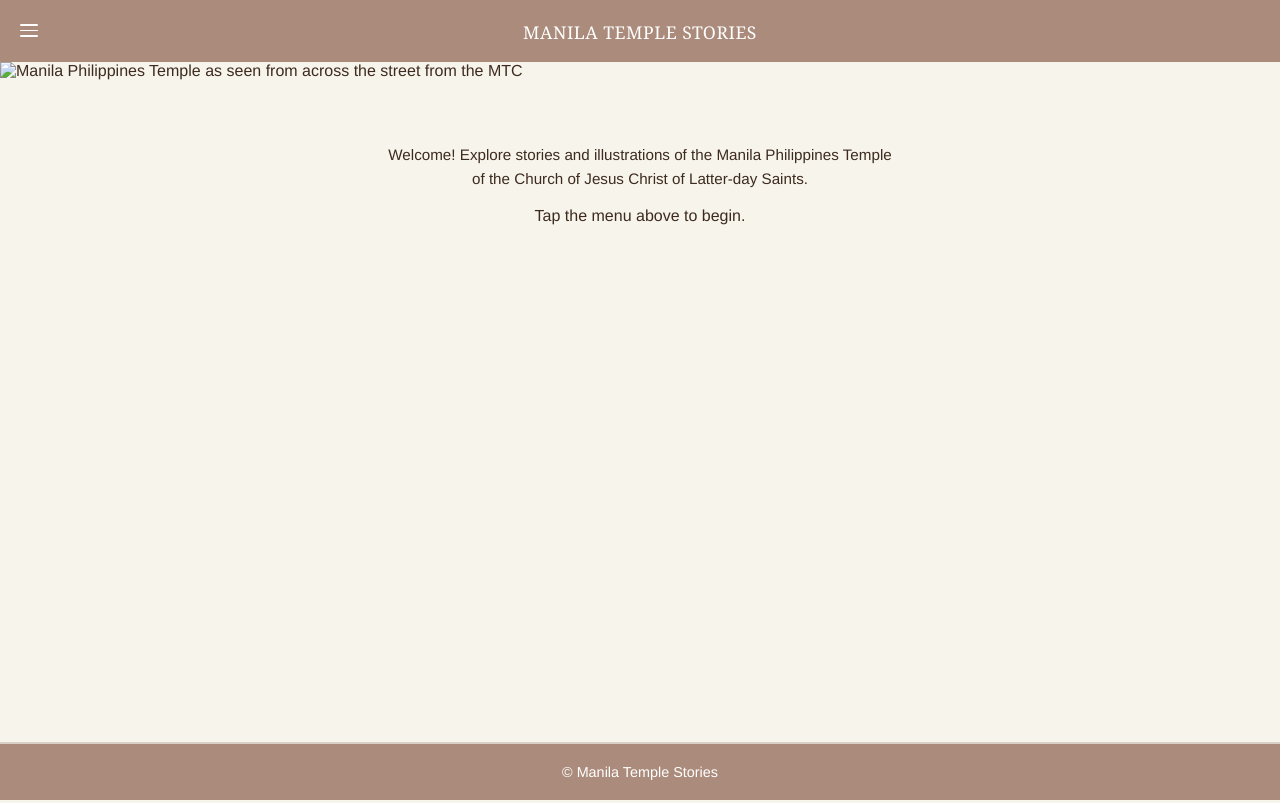
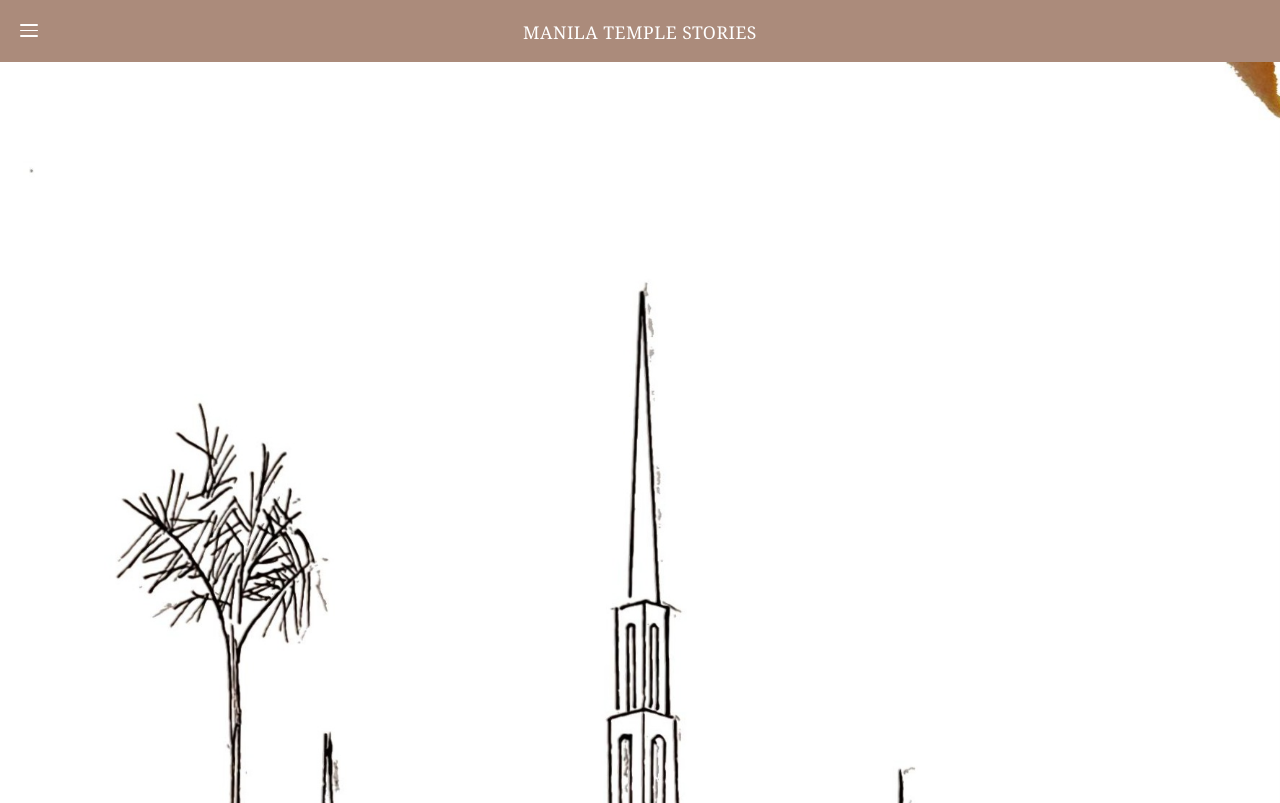
Before and after one commit to seoulkoreatempleart/manila, a plain HTML site: page index.html in a window 1280 px wide. Shown: the top 803 px of the page. Drawn offline with Linux system fonts and the light colour scheme.

Commit message:
Update index.html
Corrected img source

```diff
--- a/index.html
+++ b/index.html
@@ -270,7 +270,7 @@ footer {
 
 <main>
 <div class="hero-frame">
-  <img src="manila_temple_mtc.jpg" alt="Manila Philippines Temple as seen from across the street from the MTC" style="width: 100%; height: 100%; object-fit: cover;">
+  <img src="images/manila_temple_mtc.jpg" alt="Manila Philippines Temple as seen from across the street from the MTC" style="width: 100%; height: 100%; object-fit: cover;">
 </div>
 
 <section class="intro">
```
